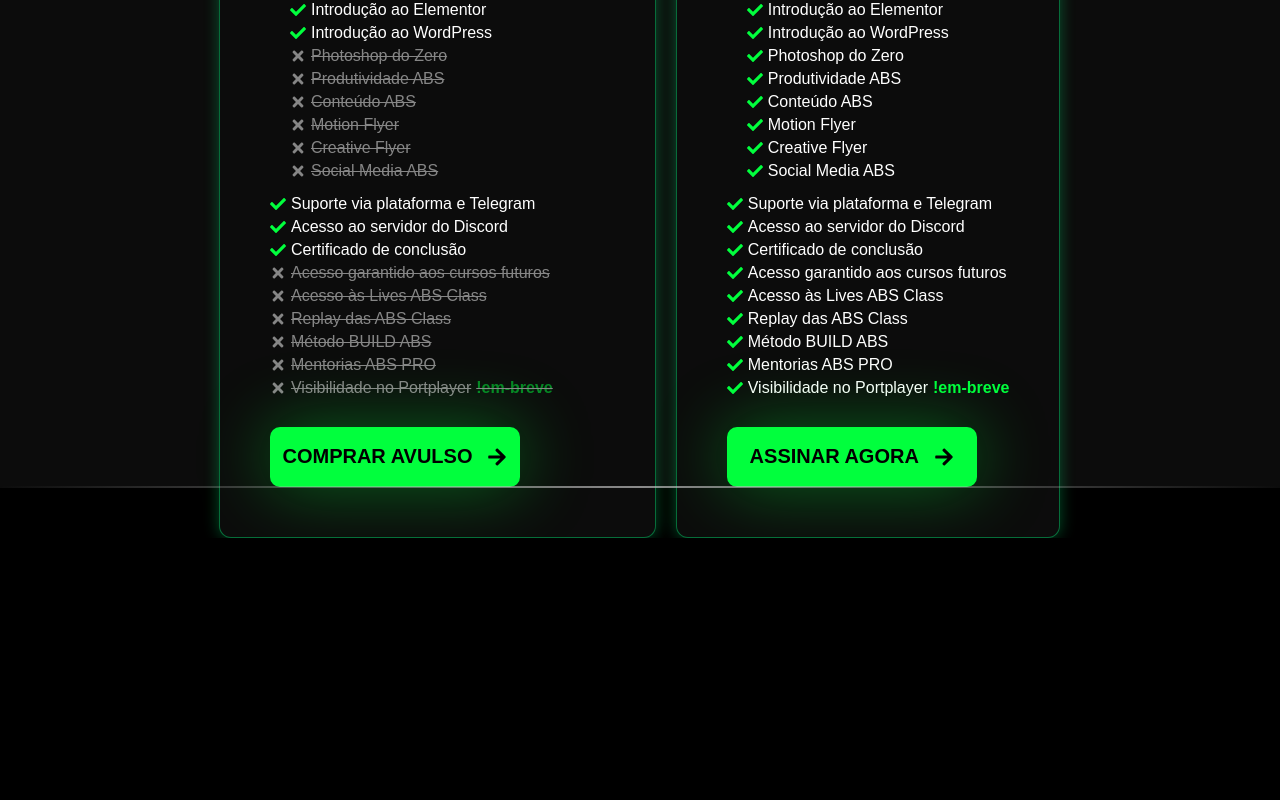
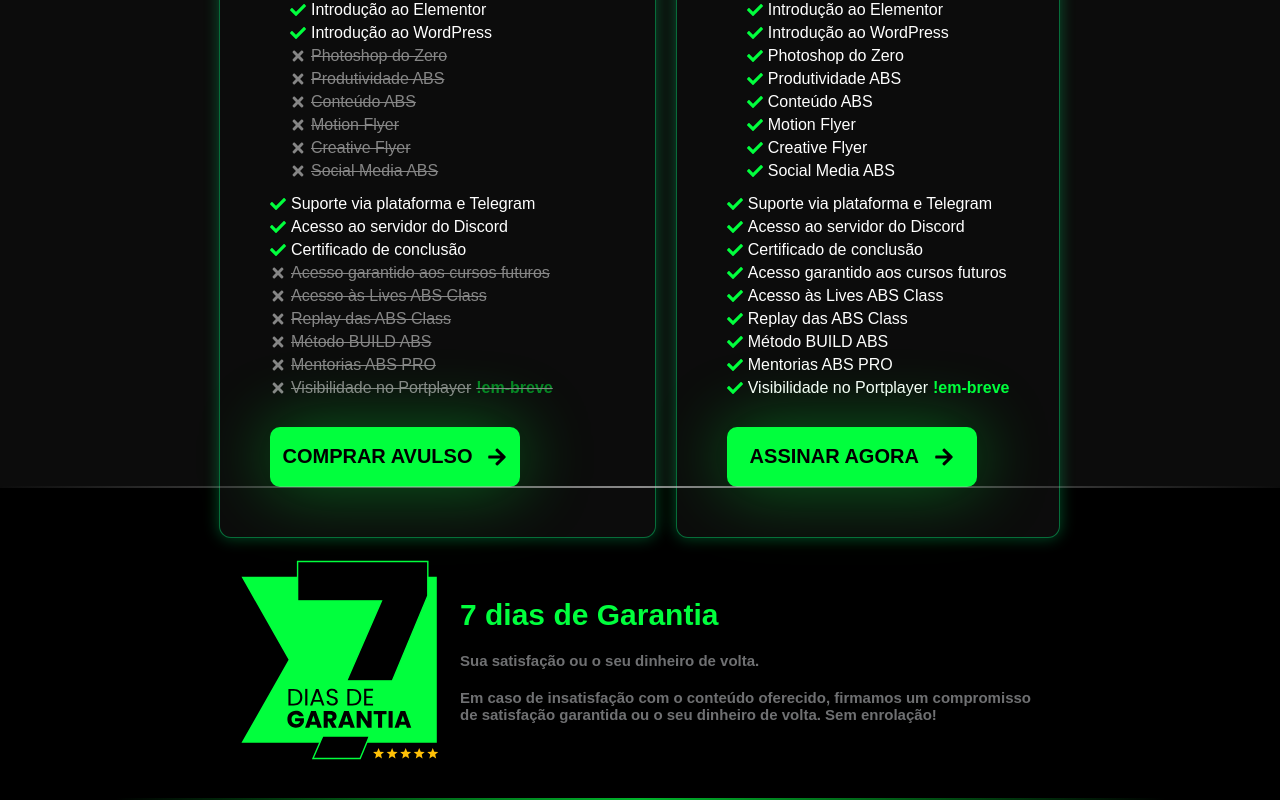
Before and after one commit to Tiago-Silva/cell-phone-maintenance, a Next.js app: page / in a window 1280 px wide. Shown: the part 4088-4888 px from the top of the page. Before the commit the page ends 4626 px from the top, so only its background shows below. Built offline with nearby package versions, Linux system fonts and the light colour scheme.

Commit message:
refactor: using guarantee section

```diff
--- a/src/app/page.tsx
+++ b/src/app/page.tsx
@@ -5,6 +5,7 @@ import CourseInformationSection from "@/app/components/courseInformationSection"
 import TreeSection from "@/app/components/treeSection/treeSection";
 import Bonus from "@/app/components/bonus/bonus";
 import Price from "@/app/components/price/price";
+import Guarantee from "@/app/components/guarantee/guarantee";
 
 export default function Home() {
   return (
@@ -16,6 +17,7 @@ export default function Home() {
           <TreeSection />
           <Bonus />
           <Price />
+          <Guarantee />
       </main>
     </div>
   );
```
